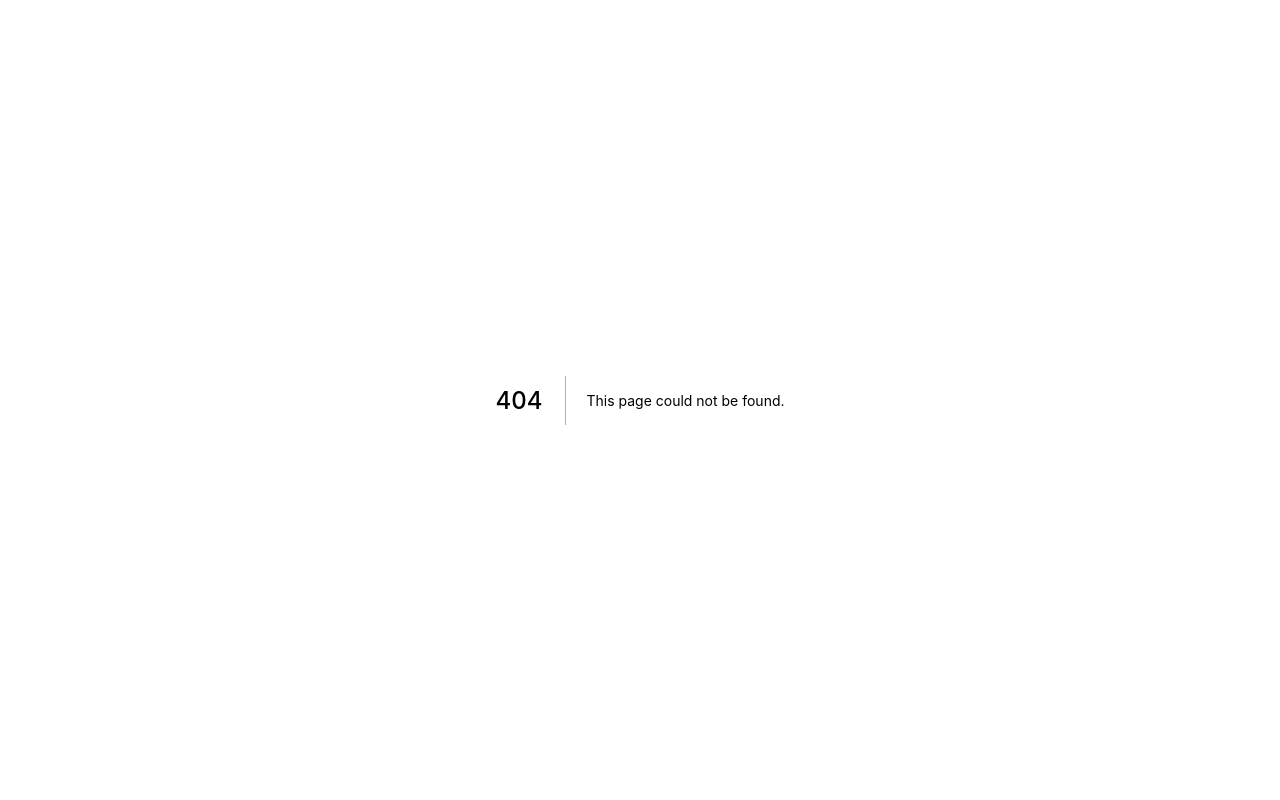
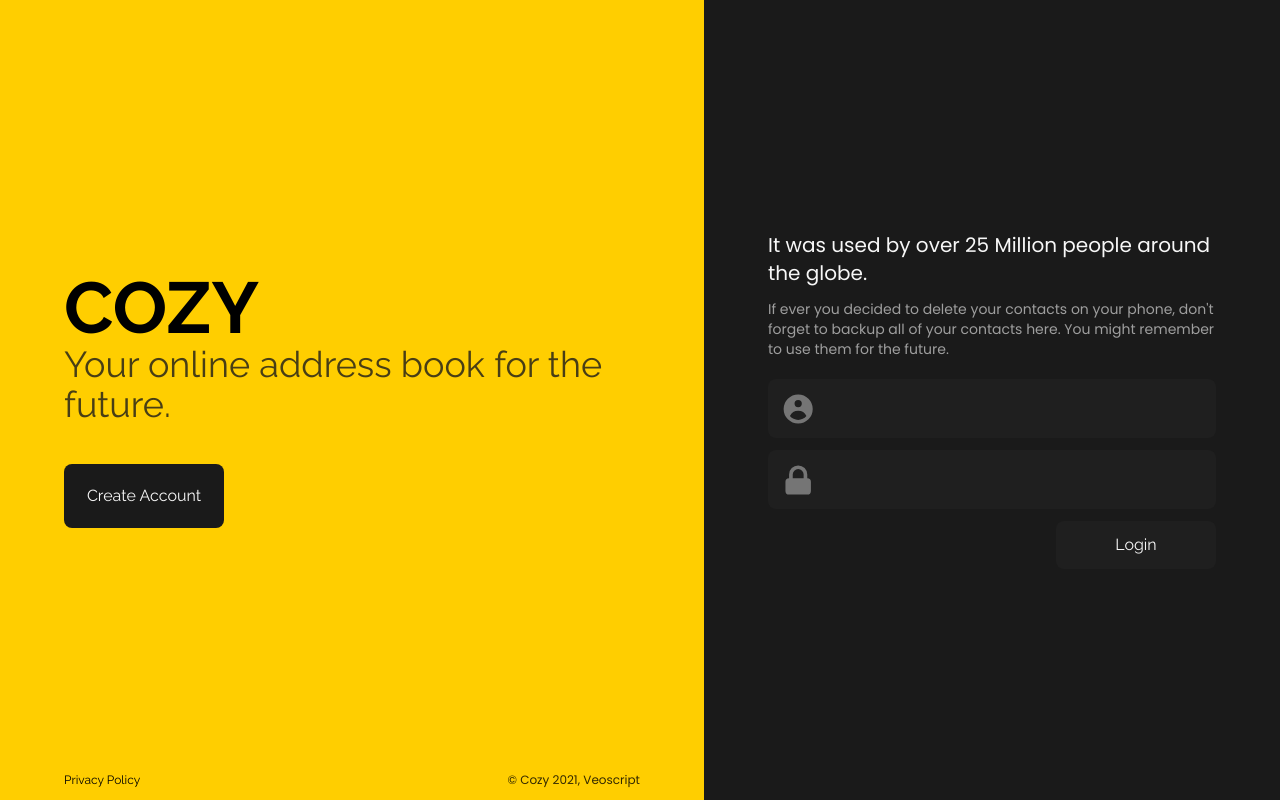
Before and after one commit to VeoScript/cozy, a Next.js app: page /login in a window 1280 px wide. Before the commit this address had no page. Built offline with nearby package versions, Linux system fonts and the light colour scheme; a web font is replaced by a local one.

Commit message:
feat: create login page (#6)

```diff
--- /dev/null
+++ b/src/layouts/guard.jsx
@@ -0,0 +1,7 @@
+export default function Guard({ children }) {
+  return (
+    <div className="flex flex-row items-center justify-center w-full h-screen font-raleway bg-modern-black">
+      { children }
+    </div>
+  )
+}
--- /dev/null
+++ b/src/pages/login.jsx
@@ -0,0 +1,61 @@
+import Head from 'next/head'
+import Link from 'next/link'
+import Guard from '~/layouts/guard'
+
+export default function Login() {
+  return (
+    <>
+      <Head>
+        <title>Cozy | Login</title>
+      </Head>
+      <Guard>
+        <div className="flex flex-row items-center justify-center w-full max-w-screen-2xl h-full overflow-y-auto">
+          <div className="relative flex flex-col items-center justify-center w-full h-full space-y-10 bg-honey">
+            <div className="flex flex-col w-full max-w-xl">
+              <h1 className="font-bold text-7xl">COZY</h1>
+              <h3 className="font-normal text-4xl text-modern-black text-opacity-80">Your online address book for the future.</h3>
+            </div>
+            <div className="flex w-full max-w-xl">
+              <Link href="/signup">
+                <a className="flex justify-center w-full max-w-[10rem] px-3 py-5 rounded-lg transition ease-in-out duration-200 transform hover:scale-95 bg-modern-black text-modern-white">Create Account</a>
+              </Link>
+            </div>
+            <div className="absolute w-full max-w-xl bottom-3 space-x-3">
+              <div className="flex flex-row items-center justify-between w-full">
+                <Link href="/login">
+                  <a className="font-normal text-xs hover:underline">Privacy Policy</a>
+                </Link>
+                <span className="font-poppins text-xs opacity-80">&copy; Cozy { new Date().getFullYear() }, Veoscript</span>
+              </div>
+            </div>
+          </div>
+          <div className="flex flex-col items-center justify-center w-full h-full max-w-xl space-y-5 bg-modern-black text-modern-white">
+            <div className="flex flex-col w-full max-w-md space-y-3">
+              <h1 className="font-poppins text-xl text-modern-white">It was used by over 25 Million people around the globe.</h1>
+              <h1 className="font-poppins text-sm text-modern-white text-opacity-60">If ever you decided to delete your contacts on your phone, don't forget to backup all of your contacts here. You might remember to use them for the future.</h1>
+            </div>
+            <div className="flex flex-col w-full max-w-md">
+              <form className="flex flex-col w-full space-y-3">
+                <div className="flex items-center w-full px-3 rounded-lg bg-[#1F1F1F]">
+                  <svg className="w-10 h-10 opacity-40" fill="currentColor" viewBox="0 0 20 20" xmlns="http://www.w3.org/2000/svg">
+                    <path fillRule="evenodd" d="M18 10a8 8 0 11-16 0 8 8 0 0116 0zm-6-3a2 2 0 11-4 0 2 2 0 014 0zm-2 4a5 5 0 00-4.546 2.916A5.986 5.986 0 0010 16a5.986 5.986 0 004.546-2.084A5 5 0 0010 11z" clipRule="evenodd"></path>
+                  </svg>
+                  <input type="text" name="username" className="w-full h-full px-3 py-5 bg-[#1F1F1F] text-honey focus:outline-none" />
+                </div>
+                <div className="flex items-center w-full px-3 rounded-lg bg-[#1F1F1F]">
+                <svg className="w-10 h-10 opacity-40" fill="currentColor" viewBox="0 0 20 20" xmlns="http://www.w3.org/2000/svg">
+                  <path fillRule="evenodd" d="M5 9V7a5 5 0 0110 0v2a2 2 0 012 2v5a2 2 0 01-2 2H5a2 2 0 01-2-2v-5a2 2 0 012-2zm8-2v2H7V7a3 3 0 016 0z" clipRule="evenodd"></path>
+                </svg>
+                  <input type="password" name="password" className="w-full h-full px-3 py-5 bg-[#1F1F1F] text-honey focus:outline-none" />
+                </div>
+                <div className="flex flex-row items-center justify-end w-full">
+                  <button type="submit" className="flex justify-center w-full max-w-[10rem] px-3 py-3 rounded-lg transition ease-in-out duration-200 transform hover:scale-95 bg-[#1F1F1F] text-modern-white">Login</button>
+                </div>
+              </form>
+            </div>
+          </div>
+        </div>
+      </Guard>
+    </>
+  )
+}
```
